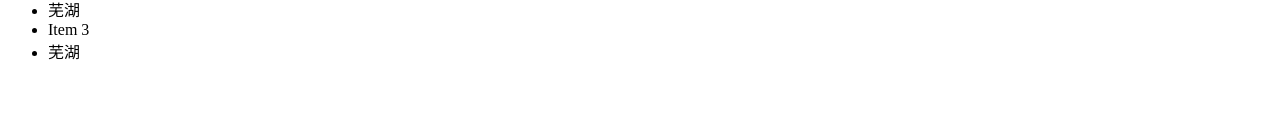
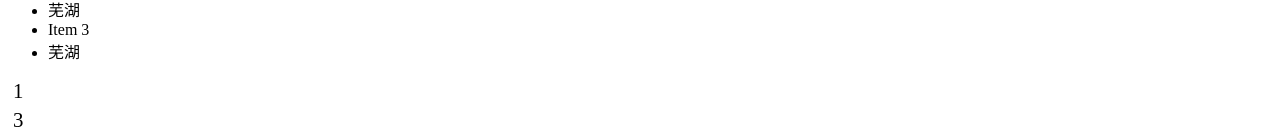
Before and after one commit to blankCx330/vue-, a Vue app in the folder 列表渲染/: page / in a window 1280 px wide. Shown: the part 915-1052 px from the top of the page. Before the commit the page ends 994 px from the top, so only its background shows below. Built offline with nearby package versions, Linux system fonts and the light colour scheme.

Commit message:
学习列表渲染

```diff
--- a/列表渲染/src/App.vue
+++ b/列表渲染/src/App.vue
@@ -123,6 +123,17 @@ const myObj = ref({
     </p>
 -->
 
+<!-- 正确示例 -->
+<!--
+     通过在 v-for循环内使用 v-if条件来过滤数组元素
+     这也更加明显易读
+-->
+<div v-for="obj in arrObj" >
+    <p v-if="obj.num % 2 === 1">
+        {{ obj.num }}
+    </p>
+</div>
+
 </template>
 
 <style scoped>
```
